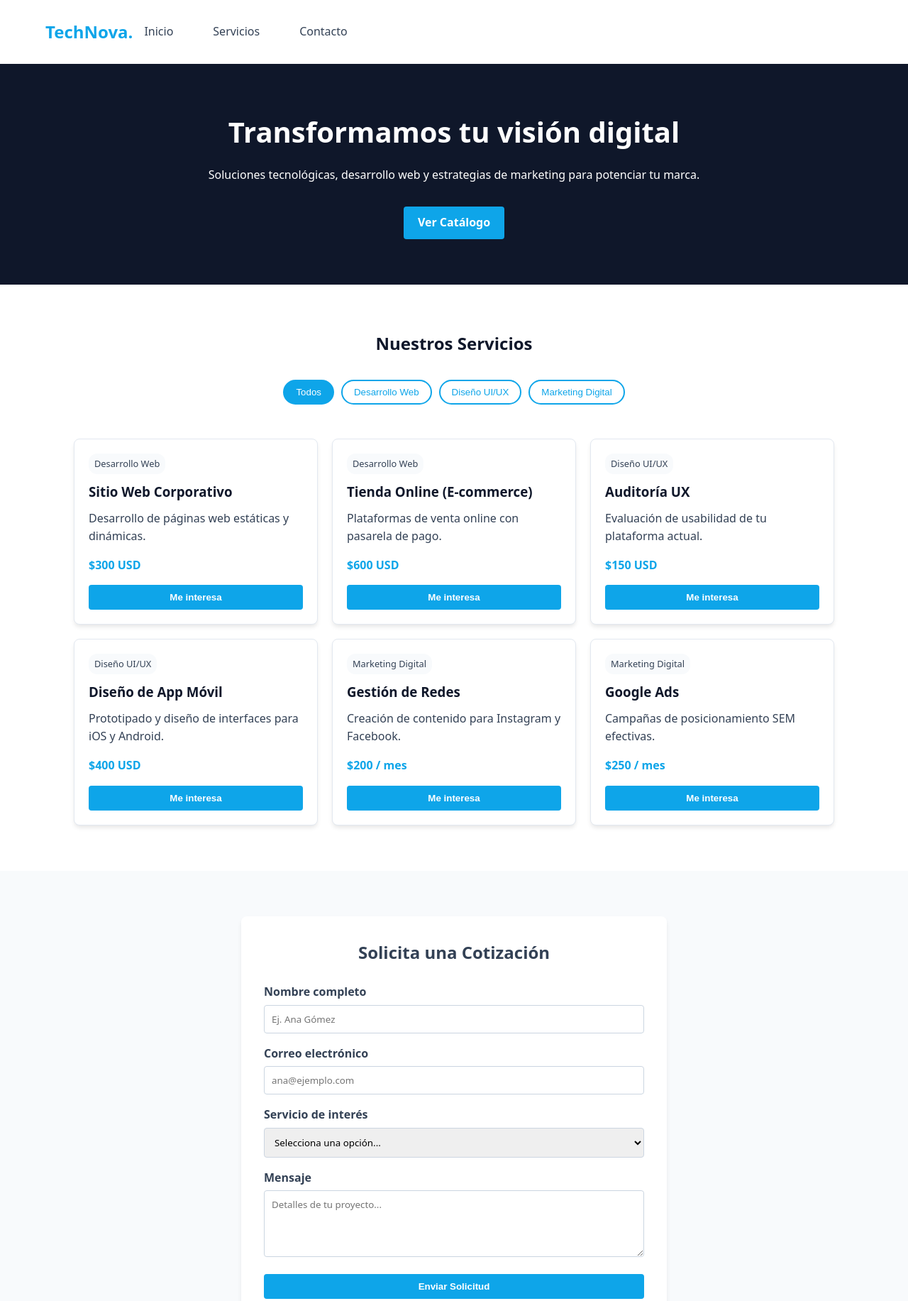
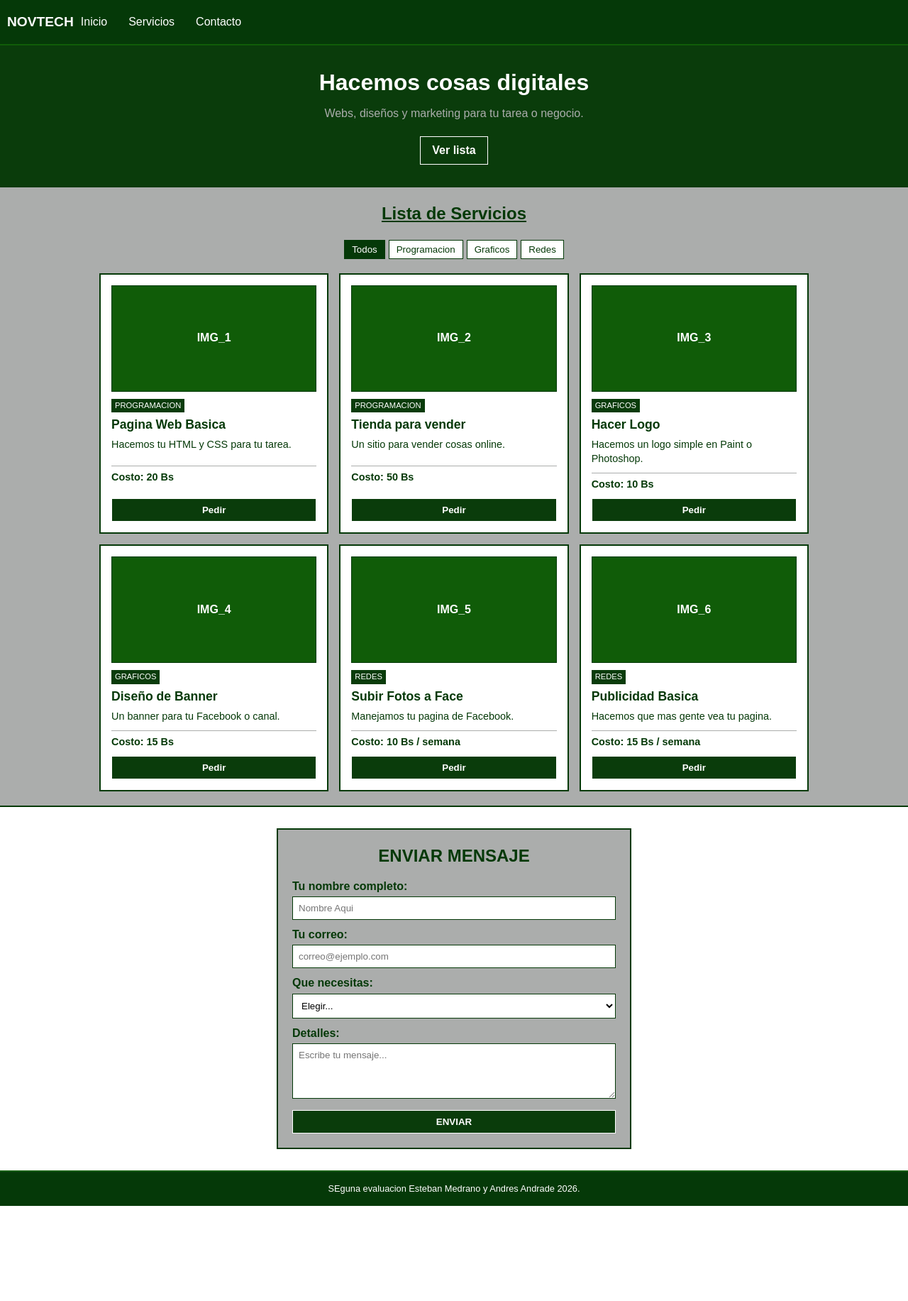
Before and after one commit to Andres004/SEGUNDA-EVALUACION, a website: page index.html in a window 1280 px wide. Shown: the top 1833 px of the page at 71% size. After the commit the page ends 1699 px from the top, so only its background shows below. Drawn offline with Linux system fonts and the light colour scheme.

Commit message:
siguiente commit

```diff
--- a/index.html
+++ b/index.html
@@ -3,15 +3,15 @@
 <head>
     <meta charset="UTF-8">
     <meta name="viewport" content="width=device-width, initial-scale=1.0">
-    <title>TechNova - Servicios Digitales</title>
+    <title>TechNova Clase</title>
     <link rel="stylesheet" href="dist/css/main.css">
 </head>
 <body>
 
     <header class="header">
         <div class="header-container">
-            <div class="logo">TechNova.</div>
-            <button id="btn-menu" class="btn-menu">☰</button>
+            <div class="logo">NOVTECH</div>
+            <button id="btn-menu" class="btn-menu">MENU</button>
             <nav id="nav-menu" class="nav-menu">
                 <ul>
                     <li><a href="#hero">Inicio</a></li>
@@ -25,66 +25,65 @@
     <main>
         <section id="hero" class="hero">
             <div class="hero-content">
-                <h1>Transformamos tu visión digital</h1>
-                <p>Soluciones tecnológicas, desarrollo web y estrategias de marketing para potenciar tu marca.</p>
-                <a href="#servicios" class="btn-primary">Ver Catálogo</a>
+                <h1>Hacemos cosas digitales</h1>
+                <p>Webs, diseños y marketing para tu tarea o negocio.</p>
+                <a href="#servicios" class="btn-primary">Ver lista</a>
             </div>
         </section>
 
         <section id="servicios" class="seccion-servicios">
-            <h2>Nuestros Servicios</h2>
+            <h2>Lista de Servicios</h2>
 
             <div class="filtros" id="contenedor-filtros">
                 <button class="btn-filtro activo" data-cat="Todos">Todos</button>
-                <button class="btn-filtro" data-cat="Desarrollo Web">Desarrollo Web</button>
-                <button class="btn-filtro" data-cat="Diseño UI/UX">Diseño UI/UX</button>
-                <button class="btn-filtro" data-cat="Marketing Digital">Marketing Digital</button>
+                <button class="btn-filtro" data-cat="Programacion">Programacion</button>
+                <button class="btn-filtro" data-cat="Graficos">Graficos</button>
+                <button class="btn-filtro" data-cat="Redes">Redes</button>
             </div>
 
             <div id="grid-servicios" class="grid-servicios">
-                <!-- JS inyectará las 6 tarjetas aquí -->
             </div>
         </section>
 
         <section id="contacto" class="seccion-contacto">
             <div class="contacto-wrapper">
-                <h2>Solicita una Cotización</h2>
+                <h2>Enviar mensaje</h2>
                 <form id="formulario-contacto" novalidate>
                     <div class="campo">
-                        <label for="nombre">Nombre completo</label>
-                        <input type="text" id="nombre" name="nombre" placeholder="Ej. Ana Gómez">
+                        <label for="nombre">Tu nombre completo:</label>
+                        <input type="text" id="nombre" name="nombre" placeholder="Nombre Aqui">
                     </div>
 
                     <div class="campo">
-                        <label for="correo">Correo electrónico</label>
-                        <input type="email" id="correo" name="correo" placeholder="ana@ejemplo.com">
+                        <label for="correo">Tu correo:</label>
+                        <input type="email" id="correo" name="correo" placeholder="correo@ejemplo.com">
                     </div>
 
                     <div class="campo">
-                        <label for="tipo-servicio">Servicio de interés</label>
+                        <label for="tipo-servicio">Que necesitas:</label>
                         <select id="tipo-servicio" name="tipo-servicio">
-                            <option value="">Selecciona una opción...</option>
-                            <option value="Desarrollo Web">Desarrollo Web</option>
-                            <option value="Diseño UI/UX">Diseño UI/UX</option>
-                            <option value="Marketing Digital">Marketing Digital</option>
+                            <option value="">Elegir...</option>
+                            <option value="Programacion">Web</option>
+                            <option value="Graficos">Diseño</option>
+                            <option value="Redes">Marketing</option>
                         </select>
                     </div>
 
                     <div class="campo">
-                        <label for="mensaje">Mensaje</label>
-                        <textarea id="mensaje" name="mensaje" rows="4" placeholder="Detalles de tu proyecto..."></textarea>
+                        <label for="mensaje">Detalles:</label>
+                        <textarea id="mensaje" name="mensaje" rows="4" placeholder="Escribe tu mensaje..."></textarea>
                     </div>
 
                     <div id="mensaje-feedback" class="feedback-oculto"></div>
 
-                    <button type="submit" class="btn-primary">Enviar Solicitud</button>
+                    <button type="submit" class="btn-primary">Enviar </button>
                 </form>
             </div>
         </section>
     </main>
 
     <footer class="footer">
-        <p>&copy; 2026 TechNova - Examen Tecnologías Web II</p>
+        <p>SEguna evaluacion Esteban Medrano  y Andres Andrade 2026.</p>
     </footer>
 
     <script src="js/script.js"></script>
--- a/js/script.js
+++ b/js/script.js
@@ -1,35 +1,33 @@
-// 1. Datos del catálogo
 const servicios = [
-    { id: 1, nombre: "Sitio Web Corporativo", desc: "Desarrollo de páginas web estáticas y dinámicas.", cat: "Desarrollo Web", precio: "$300 USD" },
-    { id: 2, nombre: "Tienda Online (E-commerce)", desc: "Plataformas de venta online con pasarela de pago.", cat: "Desarrollo Web", precio: "$600 USD" },
-    { id: 3, nombre: "Auditoría UX", desc: "Evaluación de usabilidad de tu plataforma actual.", cat: "Diseño UI/UX", precio: "$150 USD" },
-    { id: 4, nombre: "Diseño de App Móvil", desc: "Prototipado y diseño de interfaces para iOS y Android.", cat: "Diseño UI/UX", precio: "$400 USD" },
-    { id: 5, nombre: "Gestión de Redes", desc: "Creación de contenido para Instagram y Facebook.", cat: "Marketing Digital", precio: "$200 / mes" },
-    { id: 6, nombre: "Google Ads", desc: "Campañas de posicionamiento SEM efectivas.", cat: "Marketing Digital", precio: "$250 / mes" }
+    { id: 1, nombre: "Pagina Web Basica", desc: "Hacemos tu HTML y CSS para tu tarea.", cat: "Programacion", precio: "20 Bs" },
+    { id: 2, nombre: "Tienda para vender", desc: "Un sitio para vender cosas online.", cat: "Programacion", precio: "50 Bs" },
+    { id: 3, nombre: "Hacer Logo", desc: "Hacemos un logo simple en Paint o Photoshop.", cat: "Graficos", precio: "10 Bs" },
+    { id: 4, nombre: "Diseño de Banner", desc: "Un banner para tu Facebook o canal.", cat: "Graficos", precio: "15 Bs" },
+    { id: 5, nombre: "Subir Fotos a Face", desc: "Manejamos tu pagina de Facebook.", cat: "Redes", precio: "10 Bs / semana" },
+    { id: 6, nombre: "Publicidad Basica", desc: "Hacemos que mas gente vea tu pagina.", cat: "Redes", precio: "15 Bs / semana" }
 ];
 
 const gridServicios = document.getElementById('grid-servicios');
 const botonesFiltro = document.querySelectorAll('.btn-filtro');
 
-// 2. Renderizado dinámico
 function renderizarCatalogo(lista) {
     gridServicios.innerHTML = '';
     lista.forEach(item => {
         const div = document.createElement('div');
         div.className = 'card';
         div.innerHTML = `
+            <div class="card-img">IMG_${item.id}</div>
             <span class="badge">${item.cat}</span>
             <h3>${item.nombre}</h3>
             <p>${item.desc}</p>
-            <p class="precio">${item.precio}</p>
-            <button class="btn-primary">Me interesa</button>
+            <p class="precio">Costo: ${item.precio}</p>
+            <button class="btn-primary">Pedir</button>
         `;
         gridServicios.appendChild(div);
     });
 }
 renderizarCatalogo(servicios);
 
-// 3. Lógica de Filtros
 botonesFiltro.forEach(btn => {
     btn.addEventListener('click', (e) => {
         botonesFiltro.forEach(b => b.classList.remove('activo'));
@@ -45,12 +43,10 @@ botonesFiltro.forEach(btn => {
     });
 });
 
-// 4. Interacción Menú Móvil
 document.getElementById('btn-menu').addEventListener('click', () => {
     document.getElementById('nav-menu').classList.toggle('activo');
 });
 
-// 5. Validación del Formulario
 const formulario = document.getElementById('formulario-contacto');
 const inputNombre = document.getElementById('nombre');
 const feedback = document.getElementById('mensaje-feedback');
@@ -66,9 +62,8 @@ formulario.addEventListener('submit', (e) => {
     const soloNumeros = /^\d+$/;
     const formatoCorreo = /^[^\s@]+@[^\s@]+\.[^\s@]+$/;
 
-    // Validación customizada para el nombre
     if (soloNumeros.test(nombre)) {
-        inputNombre.setCustomValidity('El nombre no puede ser solo números.');
+        inputNombre.setCustomValidity('No pongas solo numeros en el nombre.');
         inputNombre.reportValidity();
         return;
     } else {
@@ -77,18 +72,18 @@ formulario.addEventListener('submit', (e) => {
 
     if (!nombre || !correo || !tipo || !mensaje) {
         feedback.className = 'feedback-oculto error';
-        feedback.textContent = 'Todos los campos son obligatorios.';
+        feedback.textContent = 'Faltan datos obligatorios.';
         return;
     }
 
     if (!formatoCorreo.test(correo)) {
         feedback.className = 'feedback-oculto error';
-        feedback.textContent = 'Ingresa un correo válido.';
+        feedback.textContent = 'Ese correo esta mal escrito.';
         return;
     }
 
     feedback.className = 'feedback-oculto exito';
-    feedback.textContent = `¡Gracias ${nombre}! Formulario validado correctamente.`;
+    feedback.textContent = `Bien! Se envio el mensaje de ${nombre}.`;
     formulario.reset();
 });
 
--- a/src/scss/_layout.scss
+++ b/src/scss/_layout.scss
@@ -1,28 +1,28 @@
 @use 'variables' as *;
 
 .header {
-    background: $blanco;
-    padding: 1rem 5%;
-    box-shadow: 0 2px 4px rgba(0,0,0,0.05);
+    background: $color-negro;
+    color: $color-blanco;
+    padding: 10px;
+    border-bottom: 2px solid $color-gris-medio;
 
     .header-container {
         display: flex;
         justify-content: space-between;
         align-items: center;
-        max-width: 1200px;
-        margin: 0 auto;
     }
 
     .logo {
         font-weight: bold;
-        font-size: 1.5rem;
-        color: $primario;
+        font-size: 1.2rem;
+        text-transform: uppercase;
     }
 
     .btn-menu {
-        background: none;
-        border: none;
-        font-size: 1.5rem;
+        background: $color-gris-medio;
+        border: 1px solid $color-blanco;
+        color: $color-blanco;
+        padding: 5px;
         cursor: pointer;
         display: block;
 
@@ -34,10 +34,11 @@
     .nav-menu {
         display: none;
         position: absolute;
-        top: 60px;
+        top: 50px;
         left: 0;
         width: 100%;
-        background: $blanco;
+        background: $color-negro;
+        border-bottom: 2px solid $color-gris-medio;
 
         &.activo {
             display: block;
@@ -46,6 +47,7 @@
         @media (min-width: 768px) {
             display: block;
             position: static;
+            border: none;
         }
 
         ul {
@@ -55,18 +57,22 @@
 
             @media (min-width: 768px) {
                 flex-direction: row;
-                gap: 1.5rem;
+                gap: 10px;
             }
 
             a {
                 display: block;
-                padding: 1rem;
+                padding: 10px;
                 text-decoration: none;
-                color: $texto;
-                font-weight: 500;
+                color: $color-blanco;
+                border-bottom: 1px solid $color-gris-oscuro;
+
+                @media (min-width: 768px) {
+                    border: none;
+                }
 
                 &:hover {
-                    color: $primario;
+                    background-color: $color-gris-oscuro;
                 }
             }
         }
@@ -74,50 +80,51 @@
 }
 
 .hero {
-    background: $oscuro;
-    color: $blanco;
+    background: $color-gris-oscuro;
+    color: $color-blanco;
     text-align: center;
-    padding: 4rem 5%;
+    padding: 30px 10px;
+    border-bottom: 2px solid $color-negro;
 
     h1 {
-        font-size: 2.5rem;
-        margin-bottom: 1rem;
+        font-size: 2rem;
+        margin-bottom: 10px;
     }
 
     p {
-        margin-bottom: 2rem;
+        margin-bottom: 20px;
+        color: $color-gris-claro;
     }
 }
 
 .seccion-servicios {
-    padding: 4rem 5%;
-    max-width: 1200px;
-    margin: 0 auto;
+    padding: 20px 10px;
+    background-color: $color-gris-claro;
 
     h2 {
         text-align: center;
-        margin-bottom: 2rem;
-        color: $oscuro;
+        margin-bottom: 20px;
+        color: $color-negro;
+        text-decoration: underline;
     }
 
     .filtros {
         display: flex;
         justify-content: center;
         flex-wrap: wrap;
-        gap: 10px;
-        margin-bottom: 3rem;
+        gap: 5px;
+        margin-bottom: 20px;
 
         .btn-filtro {
-            padding: 8px 16px;
-            border: 2px solid $primario;
-            background: transparent;
-            color: $primario;
-            border-radius: 20px;
+            padding: 5px 10px;
+            border: 1px solid $color-negro;
+            background: $color-blanco;
+            color: $color-negro;
             cursor: pointer;
 
             &.activo, &:hover {
-                background: $primario;
-                color: $blanco;
+                background: $color-negro;
+                color: $color-blanco;
             }
         }
     }
@@ -125,7 +132,9 @@
     .grid-servicios {
         display: grid;
         grid-template-columns: 1fr;
-        gap: 20px;
+        gap: 15px;
+        max-width: 1000px;
+        margin: 0 auto;
 
         @media (min-width: 768px) {
             grid-template-columns: repeat(2, 1fr);
@@ -137,107 +146,126 @@
     }
 
     .card {
-        background: $blanco;
-        padding: 20px;
-        border-radius: 8px;
-        border: 1px solid #e2e8f0;
+        background: $color-blanco;
+        padding: 15px;
+        border: 2px solid $color-negro;
         display: flex;
         flex-direction: column;
-        @include sombra-suave;
+
+        .card-img {
+            width: 100%;
+            height: 150px;
+            background-color: $color-gris-medio;
+            border: 1px solid $color-negro;
+            margin-bottom: 10px;
+            display: flex;
+            align-items: center;
+            justify-content: center;
+            color: $color-blanco;
+            font-weight: bold;
+        }
 
         .badge {
             align-self: flex-start;
-            background: $claro;
-            padding: 4px 8px;
-            border-radius: 12px;
-            font-size: 0.8rem;
-            margin-bottom: 10px;
+            background: $color-gris-oscuro;
+            color: $color-blanco;
+            padding: 2px 5px;
+            font-size: 0.7rem;
+            text-transform: uppercase;
+            margin-bottom: 5px;
         }
 
         h3 {
-            color: $oscuro;
-            margin-bottom: 10px;
+            color: $color-negro;
+            margin-bottom: 5px;
+            font-size: 1.1rem;
         }
 
         p {
             flex-grow: 1;
-            margin-bottom: 15px;
+            margin-bottom: 10px;
+            font-size: 0.9rem;
         }
 
         .precio {
             font-weight: bold;
-            color: $primario;
-            margin-bottom: 15px;
+            color: $color-negro;
+            border-top: 1px solid $color-gris-claro;
+            padding-top: 5px;
+            margin-bottom: 10px;
         }
     }
 }
 
 .seccion-contacto {
-    background: $claro;
-    padding: 4rem 5%;
+    background: $color-blanco;
+    padding: 30px 10px;
+    border-top: 2px solid $color-negro;
 
     .contacto-wrapper {
-        max-width: 600px;
+        max-width: 500px;
         margin: 0 auto;
-        background: $blanco;
-        padding: 2rem;
-        border-radius: 8px;
-        @include sombra-suave;
+        background: $color-gris-claro;
+        padding: 20px;
+        border: 2px solid $color-negro;
     }
 
     h2 {
         text-align: center;
-        margin-bottom: 1.5rem;
+        margin-bottom: 15px;
+        text-transform: uppercase;
     }
 
     .campo {
-        margin-bottom: 1rem;
+        margin-bottom: 10px;
 
         label {
             display: block;
-            margin-bottom: 5px;
+            margin-bottom: 3px;
             font-weight: bold;
         }
 
         input, select, textarea {
             width: 100%;
-            padding: 10px;
-            border: 1px solid #cbd5e1;
-            border-radius: 4px;
-            font-family: $fuente-base;
+            padding: 8px;
+            border: 1px solid $color-negro;
+            font-family: $fuente-clase;
+            background-color: $color-blanco;
         }
     }
 
     .feedback-oculto {
         display: none;
-        padding: 10px;
-        border-radius: 4px;
-        margin-bottom: 1rem;
+        padding: 8px;
+        border: 1px solid $color-negro;
+        margin-bottom: 10px;
         text-align: center;
+        font-weight: bold;
 
         &.error {
             display: block;
-            background: #fef2f2;
-            color: $error;
-            border: 1px solid $error;
+            background: $color-error;
+            color: $color-blanco;
         }
 
         &.exito {
             display: block;
-            background: #ecfdf5;
-            color: $exito;
-            border: 1px solid $exito;
+            background: $color-exito;
+            color: $color-negro;
         }
     }
 
     .btn-primary {
         width: 100%;
+        text-transform: uppercase;
     }
 }
 
 .footer {
-    background: $oscuro;
-    color: $blanco;
+    background: $color-negro;
+    color: $color-blanco;
     text-align: center;
-    padding: 2rem;
+    padding: 15px;
+    font-size: 0.8rem;
+    border-top: 2px solid $color-gris-medio;
 }
--- a/src/scss/main.scss
+++ b/src/scss/main.scss
@@ -8,24 +8,24 @@
 }
 
 body {
-    font-family: $fuente-base;
-    color: $texto;
-    background: $blanco;
-    line-height: 1.6;
+    font-family: $fuente-clase;
+    color: $color-negro;
+    background: $color-blanco;
+    line-height: 1.4;
 }
 
 .btn-primary {
     display: inline-block;
-    background: $primario;
-    color: $blanco;
-    padding: 10px 20px;
-    border: none;
-    border-radius: 4px;
+    background: $color-gris-oscuro;
+    color: $color-blanco;
+    padding: 8px 16px;
+    border: 1px solid $color-blanco;
     cursor: pointer;
     text-decoration: none;
     font-weight: bold;
+    text-align: center;
 
     &:hover {
-        background: $secundario;
+        background: $color-gris-medio;
     }
 }
```
Also changed, not shown: src/scss/_variables.scss (+8 -18 lines), dist/css/main.css, 1 other file.
